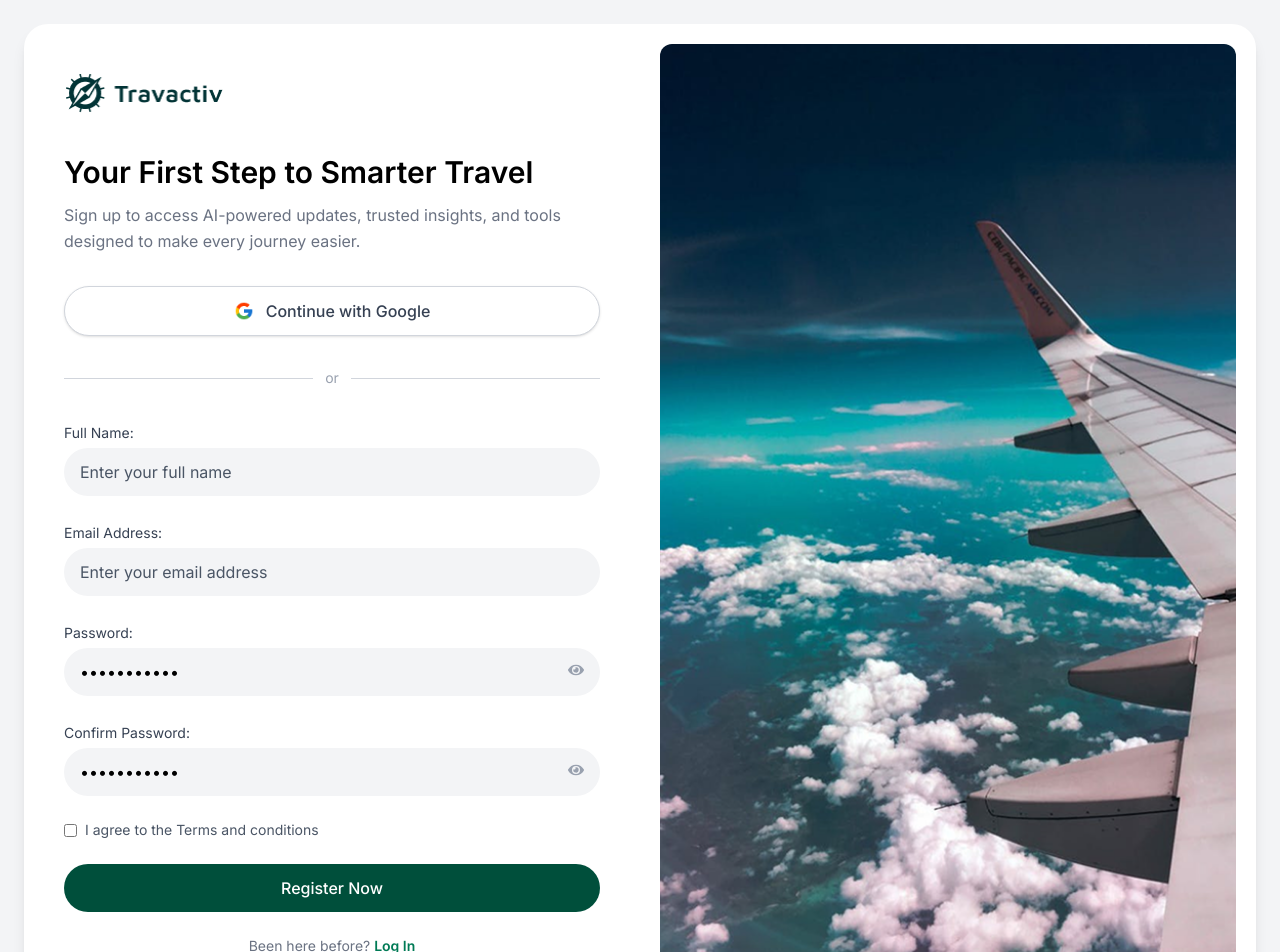
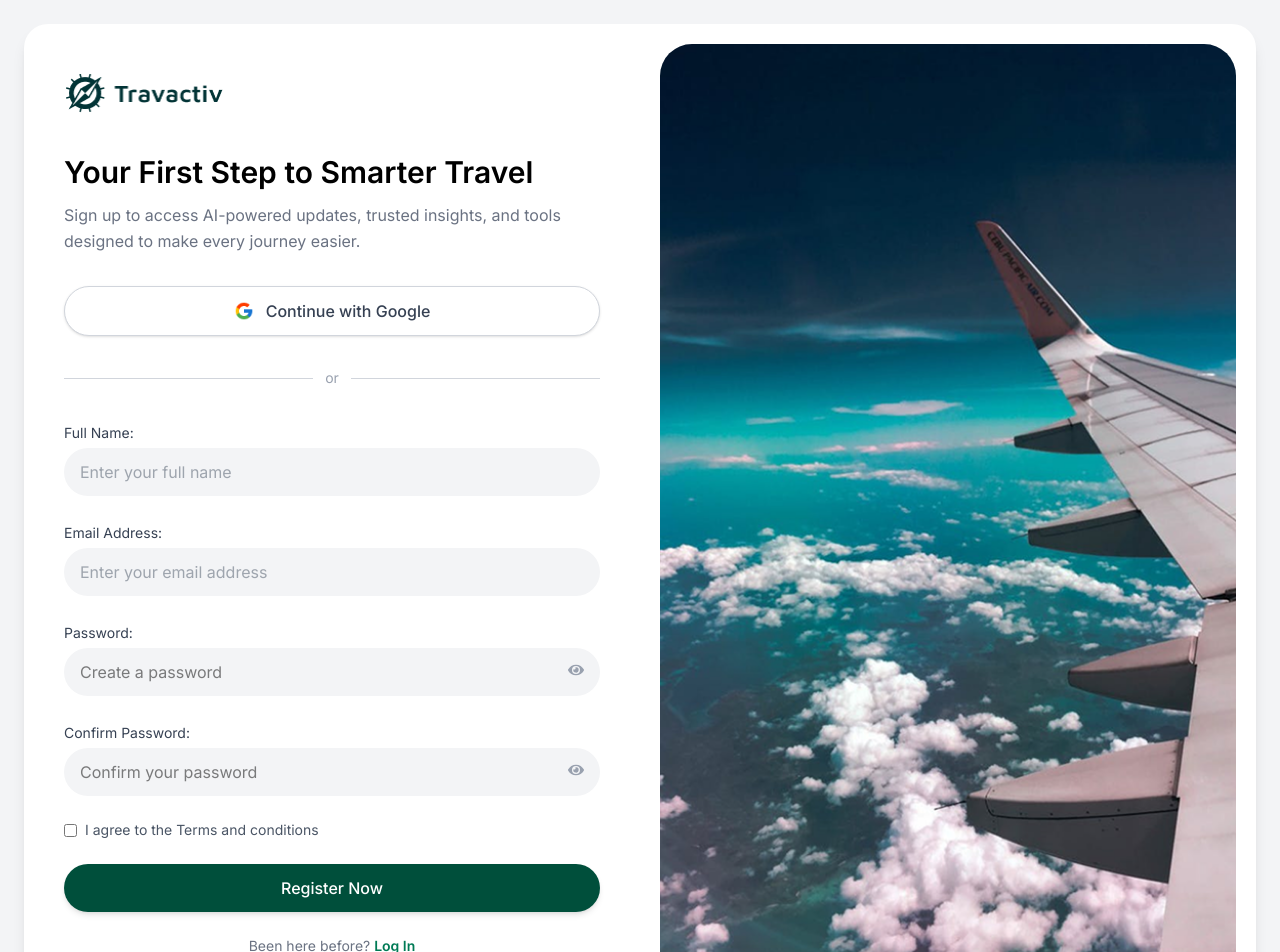
Before and after one commit to Valuegate/travactive, a React (Vite) app: page /signup in a window 1280 px wide. Shown: the top 952 px of the page. Built offline with nearby package versions, Linux system fonts and the light colour scheme.

Commit message:
Upadated dashboard features

```diff
--- a/src/Pages/SignUpPage.jsx
+++ b/src/Pages/SignUpPage.jsx
@@ -1,13 +1,22 @@
 import React, { useState } from "react";
-import { FaGoogle, FaEye, FaEyeSlash } from "react-icons/fa";
+import { FaEye, FaEyeSlash } from "react-icons/fa";
+import { Link, useNavigate } from "react-router-dom"; // Added useNavigate
 import GoogleIcon from "../assets/GoogleIcon.png";
-import { Link } from "react-router-dom";
 import SignUpImage from "../assets/SignUpImage.png";
 import TravactiveLogo from "../assets/TravactiveLogo.png";
 
 const SignUpPage = () => {
   const [showPassword, setShowPassword] = useState(false);
   const [showConfirmPassword, setShowConfirmPassword] = useState(false);
+
+  const navigate = useNavigate(); // Initialize navigation
+
+  // Function to handle the registration click
+  const handleSubmit = (e) => {
+    e.preventDefault();
+    // Logic for registration would go here
+    navigate("/overview"); // Directs user to the Dashboard
+  };
 
   return (
     <div className="min-h-screen flex items-center justify-center bg-gray-100 p-6">
@@ -52,15 +61,16 @@ const SignUpPage = () => {
           </div>
 
           {/* FORM FIELDS */}
-          <form className="space-y-6">
+          <form className="space-y-6" onSubmit={handleSubmit}>
 
             {/* Full Name */}
             <div>
               <label className="text-sm text-gray-700">Full Name:</label>
               <input
                 type="text"
-                defaultValue="Enter your full name"
-                className="w-full mt-1 px-4 py-3 rounded-full bg-gray-100 text-gray-600 focus:outline-none"
+                placeholder="Enter your full name"
+                className="w-full mt-1 px-4 py-3 rounded-full bg-gray-100 text-gray-600 focus:outline-none focus:ring-1 focus:ring-emerald-700"
+                required
               />
             </div>
 
@@ -69,8 +79,9 @@ const SignUpPage = () => {
               <label className="text-sm text-gray-700">Email Address:</label>
               <input
                 type="email"
-                defaultValue="Enter your email address"
-                className="w-full mt-1 px-4 py-3 rounded-full bg-gray-100 text-gray-600 focus:outline-none"
+                placeholder="Enter your email address"
+                className="w-full mt-1 px-4 py-3 rounded-full bg-gray-100 text-gray-600 focus:outline-none focus:ring-1 focus:ring-emerald-700"
+                required
               />
             </div>
 
@@ -80,8 +91,9 @@ const SignUpPage = () => {
               <div className="relative">
                 <input
                   type={showPassword ? "text" : "password"}
-                  defaultValue="password123"
-                  className="w-full mt-1 px-4 py-3 rounded-full bg-gray-100 focus:outline-none pr-10"
+                  placeholder="Create a password"
+                  className="w-full mt-1 px-4 py-3 rounded-full bg-gray-100 focus:outline-none focus:ring-1 focus:ring-emerald-700 pr-10"
+                  required
                 />
                 <button
                   type="button"
@@ -99,8 +111,9 @@ const SignUpPage = () => {
               <div className="relative">
                 <input
                   type={showConfirmPassword ? "text" : "password"}
-                  defaultValue="password123"
-                  className="w-full mt-1 px-4 py-3 rounded-full bg-gray-100 focus:outline-none pr-10"
+                  placeholder="Confirm your password"
+                  className="w-full mt-1 px-4 py-3 rounded-full bg-gray-100 focus:outline-none focus:ring-1 focus:ring-emerald-700 pr-10"
+                  required
                 />
                 <button
                   type="button"
@@ -114,12 +127,15 @@ const SignUpPage = () => {
 
             {/* Terms */}
             <div className="flex items-center gap-2 text-sm">
-              <input type="checkbox" className="accent-emerald-700" />
+              <input type="checkbox" className="accent-emerald-700" required />
               <span className="text-gray-600">I agree to the Terms and conditions</span>
             </div>
 
             {/* Submit */}
-            <button className="w-full bg-emerald-900 hover:bg-emerald-950 text-white rounded-full py-3 font-medium transition">
+            <button
+              type="submit"  // This is already correct
+              className="w-full bg-emerald-900 hover:bg-emerald-950 text-white rounded-full py-3 font-medium transition shadow-md"
+            >
               Register Now
             </button>
           </form>
@@ -134,11 +150,11 @@ const SignUpPage = () => {
         </div>
 
         {/* RIGHT – IMAGE SECTION */}
-        <div className="hidden lg:block relative">
+        <div className="hidden lg:block relative p-5">
           <img
             src={SignUpImage}
             alt="Travel"
-            className="w-full h-full object-cover p-5 rounded-4xl"
+            className="w-full h-full object-cover rounded-[2rem] shadow-inner"
           />
         </div>
 
@@ -148,3 +164,156 @@ const SignUpPage = () => {
 };
 
 export default SignUpPage;
+
+
+
+// import React, { useState } from "react";
+// import { FaGoogle, FaEye, FaEyeSlash } from "react-icons/fa";
+// import GoogleIcon from "../assets/GoogleIcon.png";
+// import { Link } from "react-router-dom";
+// import SignUpImage from "../assets/SignUpImage.png";
+// import TravactiveLogo from "../assets/TravactiveLogo.png";
+
+// const SignUpPage = () => {
+//   const [showPassword, setShowPassword] = useState(false);
+//   const [showConfirmPassword, setShowConfirmPassword] = useState(false);
+
+//   return (
+//     <div className="min-h-screen flex items-center justify-center bg-gray-100 p-6">
+//       <div className="w-full max-w-7xl bg-white rounded-3xl shadow-lg overflow-hidden grid grid-cols-1 lg:grid-cols-2">
+
+//         {/* LEFT – FORM SECTION */}
+//         <div className="px-10 py-12 flex flex-col justify-center">
+
+//           {/* Logo */}
+//           <div className="flex items-center gap-2 mb-10">
+//             <img
+//               src={TravactiveLogo}
+//               alt="Travactive Logo"
+//               className="w-40 h-auto object-contain"
+//             />
+//           </div>
+
+//           <h1 className="text-3xl font-semibold mb-3">
+//             Your First Step to Smarter Travel
+//           </h1>
+
+//           <p className="text-gray-500 mb-8 leading-relaxed">
+//             Sign up to access AI-powered updates, trusted insights, and tools
+//             designed to make every journey easier.
+//           </p>
+
+//           {/* Google Sign-In Button */}
+//           <button className="w-full flex items-center justify-center gap-3 border border-gray-300 rounded-full py-3 mb-8 bg-white shadow-sm hover:bg-gray-50 transition">
+//             <img
+//               src={GoogleIcon}
+//               alt="Google Icon"
+//               className="w-5 h-5 object-contain"
+//             />
+//             <span className="font-medium text-gray-700">Continue with Google</span>
+//           </button>
+
+//           {/* Divider */}
+//           <div className="flex items-center gap-3 mb-8">
+//             <hr className="flex-1 border-gray-300" />
+//             <span className="text-sm text-gray-400">or</span>
+//             <hr className="flex-1 border-gray-300" />
+//           </div>
+
+//           {/* FORM FIELDS */}
+//           <form className="space-y-6">
+
+//             {/* Full Name */}
+//             <div>
+//               <label className="text-sm text-gray-700">Full Name:</label>
+//               <input
+//                 type="text"
+//                 defaultValue="Enter your full name"
+//                 className="w-full mt-1 px-4 py-3 rounded-full bg-gray-100 text-gray-600 focus:outline-none"
+//               />
+//             </div>
+
+//             {/* Email */}
+//             <div>
+//               <label className="text-sm text-gray-700">Email Address:</label>
+//               <input
+//                 type="email"
+//                 defaultValue="Enter your email address"
+//                 className="w-full mt-1 px-4 py-3 rounded-full bg-gray-100 text-gray-600 focus:outline-none"
+//               />
+//             </div>
+
+//             {/* Password */}
+//             <div>
+//               <label className="text-sm text-gray-700">Password:</label>
+//               <div className="relative">
+//                 <input
+//                   type={showPassword ? "text" : "password"}
+//                   defaultValue="password123"
+//                   className="w-full mt-1 px-4 py-3 rounded-full bg-gray-100 focus:outline-none pr-10"
+//                 />
+//                 <button
+//                   type="button"
+//                   onClick={() => setShowPassword(!showPassword)}
+//                   className="absolute right-4 top-1/2 -translate-y-1/2 text-gray-400"
+//                 >
+//                   {showPassword ? <FaEyeSlash /> : <FaEye />}
+//                 </button>
+//               </div>
+//             </div>
+
+//             {/* Confirm Password */}
+//             <div>
+//               <label className="text-sm text-gray-700">Confirm Password:</label>
+//               <div className="relative">
+//                 <input
+//                   type={showConfirmPassword ? "text" : "password"}
+//                   defaultValue="password123"
+//                   className="w-full mt-1 px-4 py-3 rounded-full bg-gray-100 focus:outline-none pr-10"
+//                 />
+//                 <button
+//                   type="button"
+//                   onClick={() => setShowConfirmPassword(!showConfirmPassword)}
+//                   className="absolute right-4 top-1/2 -translate-y-1/2 text-gray-400"
+//                 >
+//                   {showConfirmPassword ? <FaEyeSlash /> : <FaEye />}
+//                 </button>
+//               </div>
+//             </div>
+
+//             {/* Terms */}
+//             <div className="flex items-center gap-2 text-sm">
+//               <input type="checkbox" className="accent-emerald-700" />
+//               <span className="text-gray-600">I agree to the Terms and conditions</span>
+//             </div>
+
+//             {/* Submit */}
+//             <button className="w-full bg-emerald-900 hover:bg-emerald-950 text-white rounded-full py-3 font-medium transition">
+//               Register Now
+//             </button>
+//           </form>
+
+//           {/* Switch to Login */}
+//           <p className="text-center text-sm text-gray-500 mt-6">
+//             Been here before?{" "}
+//             <Link to="/login" className="font-semibold text-emerald-700 hover:underline">
+//               Log In
+//             </Link>
+//           </p>
+//         </div>
+
+//         {/* RIGHT – IMAGE SECTION */}
+//         <div className="hidden lg:block relative">
+//           <img
+//             src={SignUpImage}
+//             alt="Travel"
+//             className="w-full h-full object-cover p-5 rounded-4xl"
+//           />
+//         </div>
+
+//       </div>
+//     </div>
+//   );
+// };
+
+// export default SignUpPage;
```
